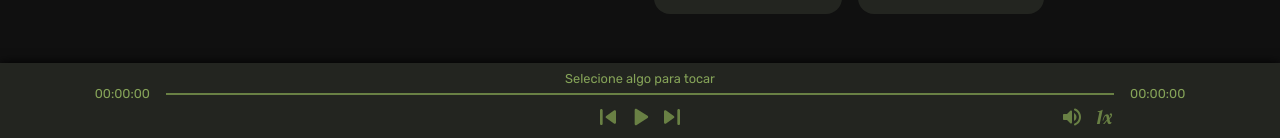
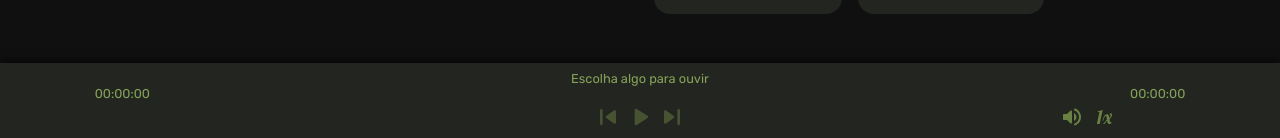
Before and after one commit to pliniokalas/vitrola_de_vozes, a Next.js app: page / in a window 1280 px wide. Shown: the part 659-797 px from the top of the page. Built offline with nearby package versions, Linux system fonts and the light colour scheme; data requests are answered from the project's data file.

Commit message:
Add player controller

```diff
--- a/src/components/featuredCard/featured-card.tsx
+++ b/src/components/featuredCard/featured-card.tsx
@@ -2,7 +2,7 @@ import Link from "next/link";
 import styles from "./styles.module.scss";
 
 export default function FeaturedCard(props) {
-  const { mode, thumb, metadata, title, id } = props;
+  const { mode, thumb, metadata, title, id, play } = props;
 
   return (
     <>
@@ -15,7 +15,7 @@ export default function FeaturedCard(props) {
             type="image"
             src={thumb}
             alt="thumbnail"
-            onClick={() => console.log("play the episode")}
+            onClick={play}
           />
         </label>
 
--- a/src/components/player/player.tsx
+++ b/src/components/player/player.tsx
@@ -1,27 +1,129 @@
+import { usePlayer } from "../../utils/player-context.tsx";
+import { convertTime } from "../../utils/utils.js";
+import { useRef, useEffect, useState } from "react";
 import styles from "./styles.module.scss";
 
-export default function Player(props) {
+type Episode = {
+  id: string,
+  title: string,
+  duration: number,
+  url: string,
+};
+
+type PlayerProps = {
+  episode: Episode
+};
+
+export default function Player() {
+  const {
+    isPlaying,
+    playlist,
+    currentIndex,
+    togglePlay,
+    playNext,
+    playPrev,
+    hasNext,
+    hasPrev,
+  } = usePlayer();
+
+  const [progress, setProgress] = useState(0);
+
+  const episode = playlist[currentIndex];
+  const audioRef = useRef();
+
+  function handleProgress() {
+    audioRef.current.currentTime = 0;
+
+    audioRef.current.addEventListener('timeupdate', () => {
+      setProgress(Math.floor(audioRef.current.currentTime))
+    })
+  }
+
+  function handleSeek(val: number) {
+    audioRef.current.currentTime = val;
+    setProgress(val);
+  }
+
+  function handleEnd() {
+    if (hasNext) {
+      playNext();
+    } else {
+      clearPlayer();
+    }
+  }
+
+  useEffect(() => {
+    if (!audioRef.current) {
+      return;
+    }
+
+    if (isPlaying) {
+      audioRef.current.play()
+    } else {
+      audioRef.current.pause()
+    }
+  }, [isPlaying]);
+
   return (
     <div className={styles.playerContainer}>
-      <span>Selecione algo para tocar</span>
+      {episode
+        ?
+        <> {/* populated player */}
+          <audio
+            autoPlay
+            src={episode.url}
+            ref={audioRef}
+            onPlay={() => togglePlay(true)}
+            onPause={() => togglePlay(false)}
+            onEnded={handleEnd}
+            onLoadedMetadata={handleProgress}
+          />
+          <span>{episode.title}</span>
 
-      <div className={styles.seekBarContainer}>
-        <span>00:00:00</span>
-        <div className={styles.seekBar} />
-        <span>00:00:00</span>
-      </div>
+          <div className={styles.seekBarContainer}>
+            <span>{convertTime(progress)}</span>
+            <div className={styles.seekBar} />
+            <span>{convertTime(episode.duration)}</span>
+          </div>
+        </>
+        :
+        <> {/* empty player */}
+          <span>Escolha algo para ouvir</span>
+
+          <div className={styles.seekBarContainer}>
+            <span>00:00:00</span>
+            <div className={styles.seekBar} />
+            <span>00:00:00</span>
+          </div>
+        </>
+      }
 
       <section>
         <menu className={styles.playMenu}>
-          <button type="button">
+          <button
+            type="button"
+            onClick={playPrev}
+            disabled={!episode || !hasPrev}
+          >
             <img src="/prev.svg" alt="Anterior" />
           </button>
 
-          <button type="button">
-            <img src="/play.svg" alt="Tocar" />
+          <button
+            type="button"
+            onClick={() => togglePlay(!isPlaying)}
+            disabled={!episode}
+          >
+            { isPlaying
+              ? <img src="/pause.svg" alt="Pausar" />
+              : <img src="/play.svg" alt="Tocar" />
+            }
           </button>
 
-          <button type="button">
+          <button
+            type="button"
+            onClick={playNext}
+            disabled={!episode || !hasNext}
+          >
             <img src="/next.svg" alt="Próximo" />
           </button>
         </menu>
--- a/src/components/player/styles.module.scss
+++ b/src/components/player/styles.module.scss
@@ -23,9 +23,12 @@
 
     .seekBar {
       width: 75%;
-      height: 2px;
+      height: 3px;
       margin: 0 1rem;
-      background-color: var(--redash_medium);
+
+      div {
+        height: 100%;
+      }
     }
   }
 
@@ -43,6 +46,10 @@
       button {
         padding: 0;
         font-size: 0;
+
+        &:disabled {
+          opacity: 0.5;
+        }
 
         img {
           width: 2rem;
--- a/src/pages/_app.tsx
+++ b/src/pages/_app.tsx
@@ -1,3 +1,5 @@
+import { PlayerContextProvider } from "../utils/player-context.tsx";
+
 import Header from "../components/header/header";
 import Player from "../components/player/player";
 
@@ -6,11 +8,13 @@ import styles from "../styles/app.module.scss";
 
 function MyApp({ Component, pageProps }) {
   return (
-    <main className={styles.appContainer}>
-      <Header />
-      <Component {...pageProps} />
-      <Player />
-    </main>
+    <PlayerContextProvider>
+      <main className={styles.appContainer}>
+        <Header />
+        <Component {...pageProps} />
+        <Player />
+      </main>
+    </PlayerContextProvider>
   );
 }
 
--- a/src/pages/episodes/[slug].tsx
+++ b/src/pages/episodes/[slug].tsx
@@ -2,8 +2,6 @@ import { GetStaticProps, GetStaticPaths } from "next";
 import Image from "next/image";
 import Link from "next/link";
 import { formatDate, convertTime } from "../../utils/utils";
-import { useRouter } from "next/router";
-
 import styles from "./styles.module.scss";
 
 type Episode = {
@@ -22,8 +20,6 @@ type EpisodeProps = {
 }
 
 export default function Episode({ episode }: EpisodeProps) {
-  const router = useRouter();
-
   return (
     <section className={styles.episodeContainer}>
       <div>
@@ -54,6 +50,7 @@ export default function Episode({ episode }: EpisodeProps) {
   );
 }
 
+// TODO add latest episode path
 export const getStaticPaths: GetStaticPaths = async () => {
   return {
     paths: [],
--- a/src/pages/index.tsx
+++ b/src/pages/index.tsx
@@ -1,4 +1,5 @@
 import { GetStaticProps } from "next";
+import { usePlayer } from "../utils/player-context.tsx";
 import { formatDate, convertTime } from "../utils/utils";
 import FeaturedCard from "../components/featuredCard/featured-card";
 import styles from "../styles/home.module.scss";
@@ -18,6 +19,8 @@ type HomeProps = {
 }
 
 export default function Home({ allEpisodes }: HomeProps) {
+  const { makePlaylist } = usePlayer();
+
   return (
     <section className={styles.homeContainer}>
       <FeaturedCard
@@ -26,6 +29,7 @@ export default function Home({ allEpisodes }: HomeProps) {
         title="Título do episódio"
         metadata="01 Jan, 2001"
         thumb="/"
+        play={() => {}}
       />
 
     <div className="allEpisodes">
@@ -42,7 +46,7 @@ export default function Home({ allEpisodes }: HomeProps) {
       </menu>
 
       <ul className="allEpisodes">
-        { allEpisodes.map((episode) => (
+        { allEpisodes.map((episode, index) => (
           <li key={episode.id}>
             <FeaturedCard
               mode="ep"
@@ -50,6 +54,7 @@ export default function Home({ allEpisodes }: HomeProps) {
               title={episode.title}
               metadata={episode.publishedAt + " - " + convertTime(episode.duration)}
               thumb={episode.thumbnail}
+              play={() => makePlaylist(allEpisodes, index)}
             />
           </li>))
         }
--- a/src/styles/globals.scss
+++ b/src/styles/globals.scss
@@ -36,10 +36,13 @@ button, input[type="image"] {
   padding: 0;
   border: none;
   background-color: transparent;
-  cursor: pointer;
 
-  &:hover {
-    opacity: 0.7;
+  &:enabled {
+    cursor: pointer;
+
+    &:hover {
+      opacity: 0.7;
+    }
   }
 }
 
--- /dev/null
+++ b/src/utils/player-context.tsx
@@ -0,0 +1,87 @@
+import { createContext, useContext, useState } from "react";
+
+const PlayerContext = createContext({} as PlayerContextData);
+
+type Episode = {
+  id: string;
+  title: string;
+  thumbnail: string;
+  duration: number;
+  members: string;
+  url: string;
+};
+
+type PlayerContextData = {
+  playlist: Episode[],
+  currentIndex: number;
+  isPlaying: boolean;
+  hasPrev: boolean;
+  hasNext: boolean;
+  togglePlay: () => void;
+  makePlaylist: (list: Episode[], index: number) => void;
+  playNext: () => void;
+  playPrev: () => void;
+  clearPlayer: () => void;
+};
+
+type PlayerContextProps = {
+  children: ReactNode
+}
+
+export function PlayerContextProvider({ children }: PlayerContextProps) {
+  const [isPlaying, setIsPlaying] = useState(false);
+  const [playlist, setPlaylist] = useState([]);
+  const [currentIndex, setCurrentIndex] = useState(0);
+
+  const hasNext = currentIndex + 1 <= playlist.length - 1;
+  const hasPrev = currentIndex - 1 >= 0;
+
+  function togglePlay(val) {
+    setIsPlaying(val);
+  }
+
+  function playPrev() {
+    if (hasPrev)
+      setCurrentIndex(currentIndex - 1);
+  }
+
+  function playNext() {
+    if (hasNext)
+      setCurrentIndex(currentIndex + 1);
+  }
+
+  function makePlaylist(list: Episode[], index: number) {
+    setPlaylist(list);
+    setCurrentIndex(index);
+    setIsPlaying(true);
+  }
+
+  function clearPlayer() {
+    setPlaylist([])
+    setCurrentIndex(0)
+    setIsPlaying(false)
+  }
+
+  const value = {
+    isPlaying,
+    hasNext,
+    hasPrev,
+    playlist,
+    currentIndex,
+    togglePlay,
+    playPrev,
+    playNext,
+    makePlaylist,
+    clearPlayer,
+  };
+
+  return (
+    <PlayerContext.Provider value={value}>
+      {children}
+    </PlayerContext.Provider>
+  );
+}
+
+export function usePlayer() {
+  return useContext(PlayerContext);
+}
```
